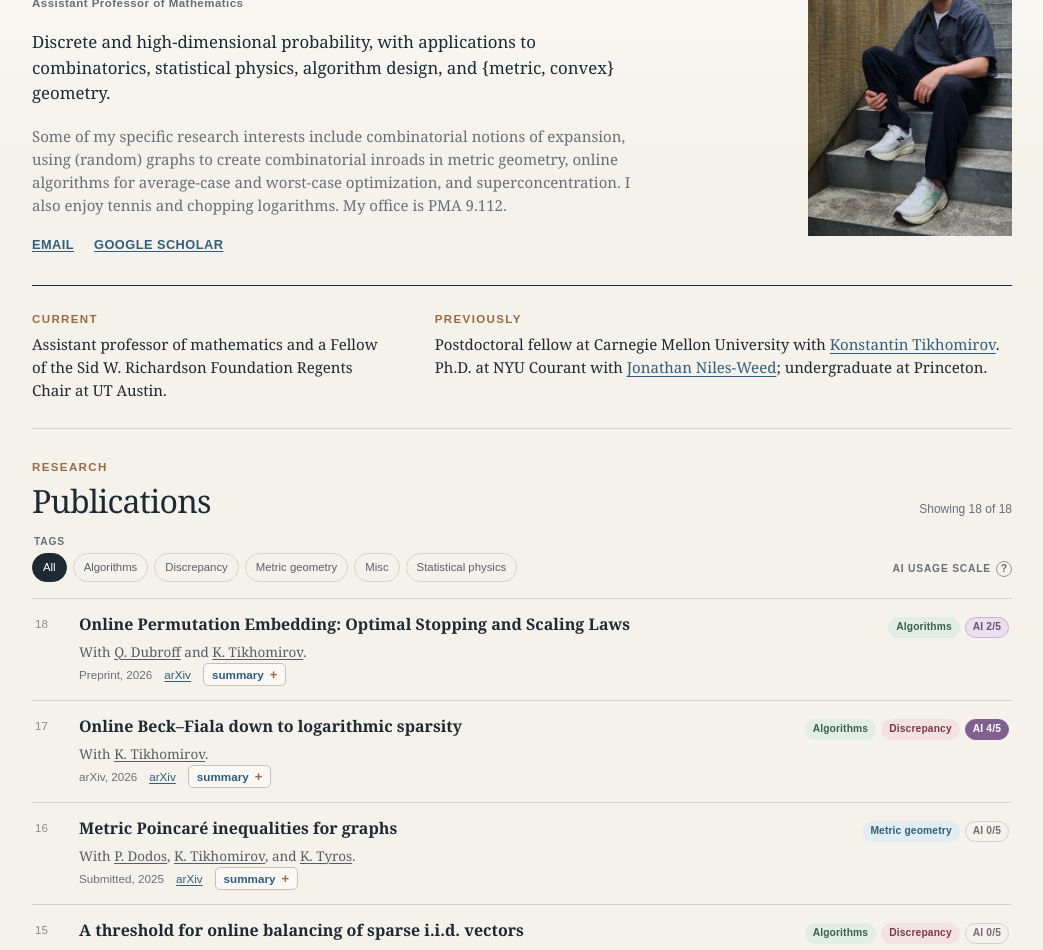
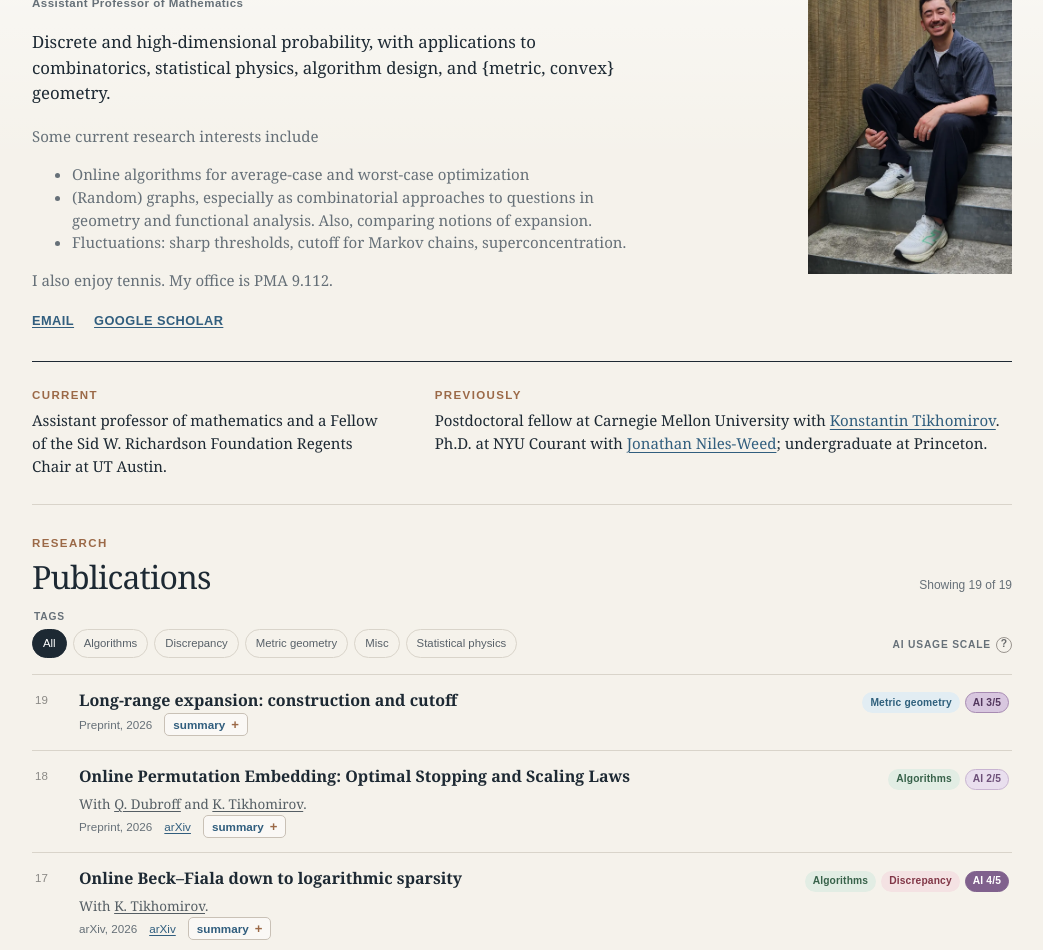
Before and after one commit to dylanaltschuler/dylanaltschuler.github.io, a React (Vite) app: page / in a window 1280 px wide. Shown: the part 160-1110 px from the top of the page, without its empty margins (118-1161 px from the left). Built offline with nearby package versions, Linux system fonts and the light colour scheme.

Commit message:
Revise interests and update publication list

```diff
--- a/src/App.tsx
+++ b/src/App.tsx
@@ -22,7 +22,7 @@ type Paper = {
   venue: string;
   links: { label: string; href: string }[];
   tags: Topic[];
-  ai: 0 | 1 | 2 | 3 | 4 | 5;
+  ai: 0 | 1 | 2 | 2.5 | 3 | 4 | 5;
   summary: string;
 };
 
@@ -52,6 +52,16 @@ const QUENTIN: Person = {
 };
 
 const papers: Paper[] = [
+  {
+    number: 19,
+    title: "Long-range expansion: construction and cutoff",
+    venue: "Preprint, 2026",
+    links: [],
+    tags: ["Metric geometry"],
+    ai: 3,
+    summary:
+      "We compare three notions of expansion: weak spectral expansion, a combinatorial notion called \"long-range expansion\", and optimal spectral expansion (Ramanujan graphs). Our first result is that Ramanujan is strictly stronger than long-range expansion, which is strictly stronger than weak spectral expansion. In particular, this gives an explicit construction of a sequence of long-range expanders with logarithmic girth, which has applications to long-standing questions in geometric group theory and functional analysis. Then, we compare these notions of expansion from a dynamical perspective. Our second main result is cutoff and an explicit cutoff window for long-range expanders. We show that random walks have identical mixing profiles for Ramanujan graphs and long-range expanders. This is intermediate progress towards the celebrated conjecture of cutoff for vertex-transitive weak spectral expanders.",
+  },
   {
     number: 18,
     title: "Online Permutation Embedding: Optimal Stopping and Scaling Laws",
@@ -87,14 +97,14 @@ const papers: Paper[] = [
   },
   {
     number: 15,
-    title: "A threshold for online balancing of sparse i.i.d. vectors",
+    title: "The threshold for online balancing of iid binary vectors",
     authors: [KONSTANTIN],
     venue: "Submitted, 2025",
     links: [{ label: "arXiv", href: "https://arxiv.org/pdf/2509.02432" }],
     tags: ["Algorithms", "Discrepancy"],
-    ai: 0,
+    ai: 2.5,
     summary:
-      "We give a sharp characterization of the online discrepancy of i.i.d. stochastic arrivals from sparse binary vectors. A surprising phase transition appears in which the optimal online discrepancy does not depend on sparsity. The result also establishes an asymptotic gap, both existential and algorithmic, between the online and offline settings.",
+      "We give a sharp characterization of the online discrepancy of i.i.d. stochastic arrivals from binary vectors. Our result holds for all sparsities simultaneously. Some surprising phase transitions are revealed, establishing asymptotic gaps, both existential and algorithmic, between the online and offline settings. Replaces and supersedes a previous draft that only gave a discrepancy upper bound in the ultra-sparse regime.",
   },
   {
     number: 14,
@@ -373,13 +383,24 @@ export default function Home() {
             combinatorics, statistical physics, algorithm design, and{" "}
             {"{metric, convex}"} geometry.
           </p>
-          <p className="research-interests">
-            Some of my specific research interests include combinatorial
-            notions of expansion, using (random) graphs to create combinatorial
-            inroads in metric geometry, online algorithms for average-case and
-            worst-case optimization, and superconcentration. I also enjoy
-            tennis and chopping logarithms. My office is PMA 9.112.
-          </p>
+          <div className="research-interests">
+            <p>Some current research interests include</p>
+            <ul>
+              <li>
+                Online algorithms for average-case and worst-case optimization
+              </li>
+              <li>
+                (Random) graphs, especially as combinatorial approaches to
+                questions in geometry and functional analysis. Also, comparing
+                notions of expansion.
+              </li>
+              <li>
+                Fluctuations: sharp thresholds, cutoff for Markov chains,
+                superconcentration.
+              </li>
+            </ul>
+            <p>I also enjoy tennis. My office is PMA 9.112.</p>
+          </div>
           <nav className="profile-links" aria-label="Profile links">
             <a href="mailto:dylan.altschuler@austin.utexas.edu">Email</a>
             <a href="https://scholar.google.com/citations?user=4JYEysUAAAAJ&hl=en">
@@ -569,7 +590,7 @@ export default function Home() {
                         </button>
                         ))}
                       <span
-                        className={`tag ai-tag ai-${paper.ai}`}
+                        className={`tag ai-tag ai-${String(paper.ai).replace(".", "-")}`}
                         aria-label={`AI contribution ${paper.ai} out of 5`}
                       >
                         AI {paper.ai}/5
```
